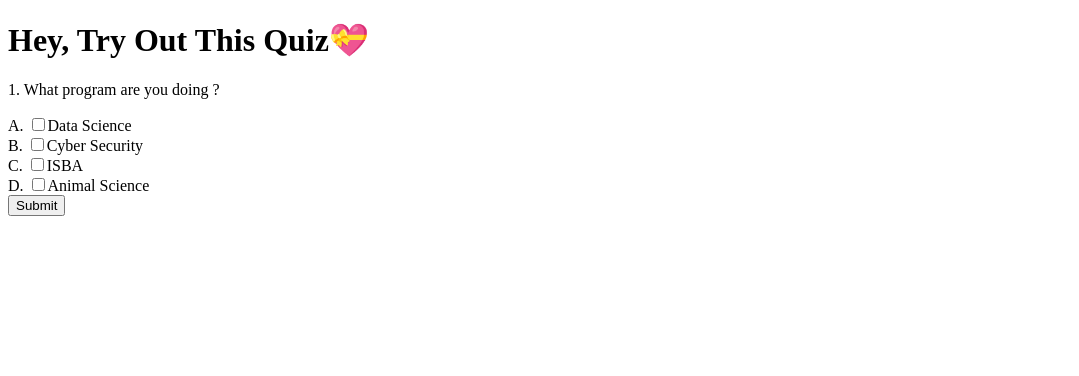
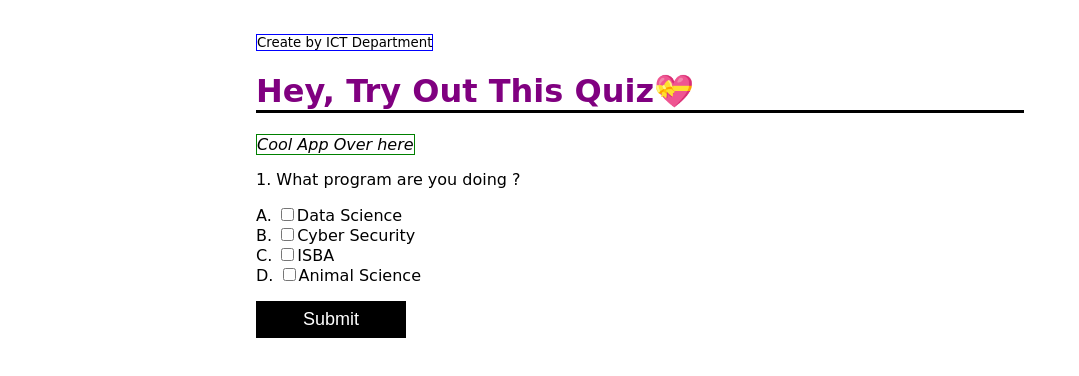
Before and after one commit to davidjason270/quizapp-web, a plain HTML site: page index.html in a window 1280 px wide. Shown: the whole page, without its empty margins (0-1079 px from the left). Drawn offline with Linux system fonts and the light colour scheme.

Commit message:
Added Css

```diff
--- a/index.html
+++ b/index.html
@@ -4,11 +4,45 @@
         <title>Quiz App</title>
         <!-- Css goes here👇 -->
         <style>
+            body{
+               width: 60%;
+               margin: 32px auto;
+               font-family: cursive;
+               /* background-color: #ff8f8f; */
+            }
+            small{
+               border: 1px solid blue;
+            }
+            h1{
+               border-bottom: 3px solid black;
+               color:purple;
+               /* text-transform:uppercase; */
+            }
+            i{
+               border: 1px solid green;
+               /* display: block; */
+            }
+            button{
+               display: block;
+               padding: 8px 16px;
+               margin-top: 16px;
+               width: 150px;
+               background-color: black;
+               color: white;
+               font-size: 18px;
+               border:none;
+            }
 
+            button:hover{
+               background-color: orangered;
+               cursor: pointer;
+            }
         </style>
    </head>
    <body>
+        <small>Create by ICT Department</small>
         <h1>Hey, Try Out This Quiz💝</h1>
+        <i>Cool App Over here</i>
 
         <!-- Quiz form goes here👇-->
          <form action="">
```
